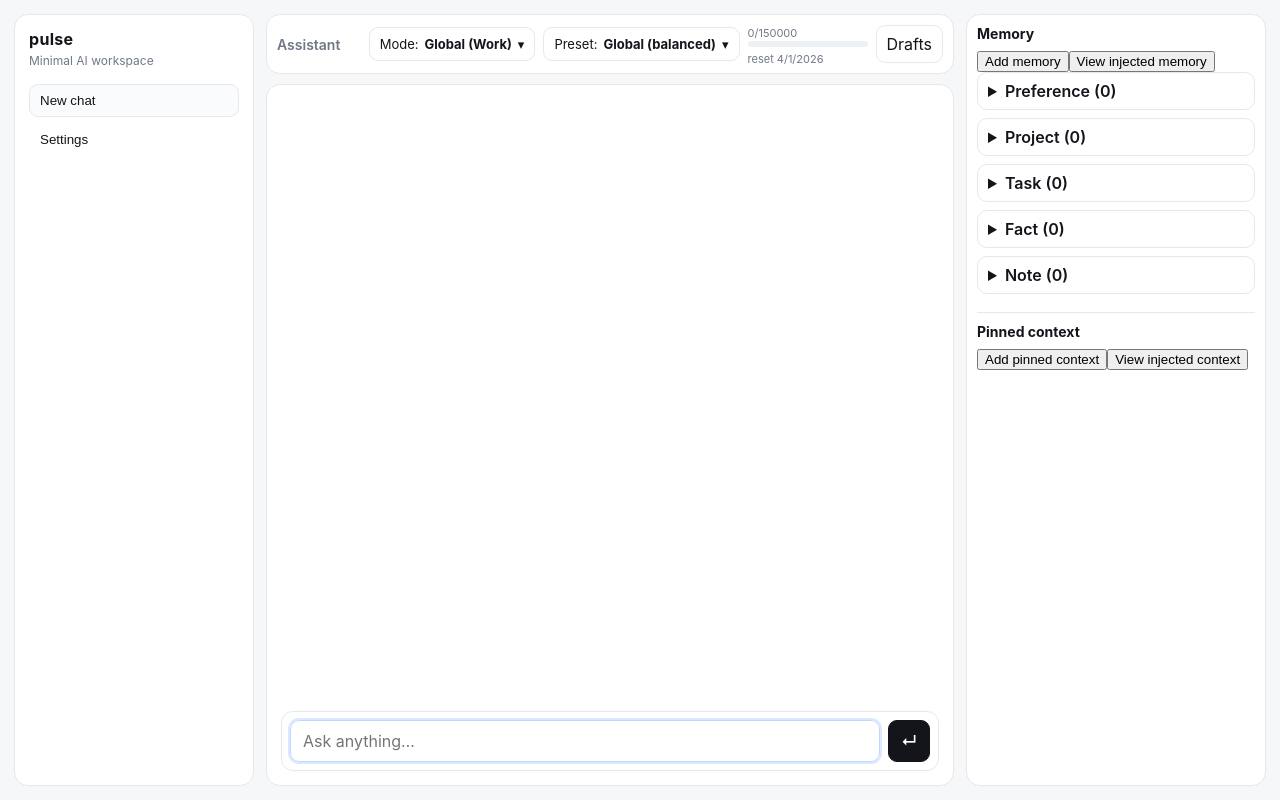
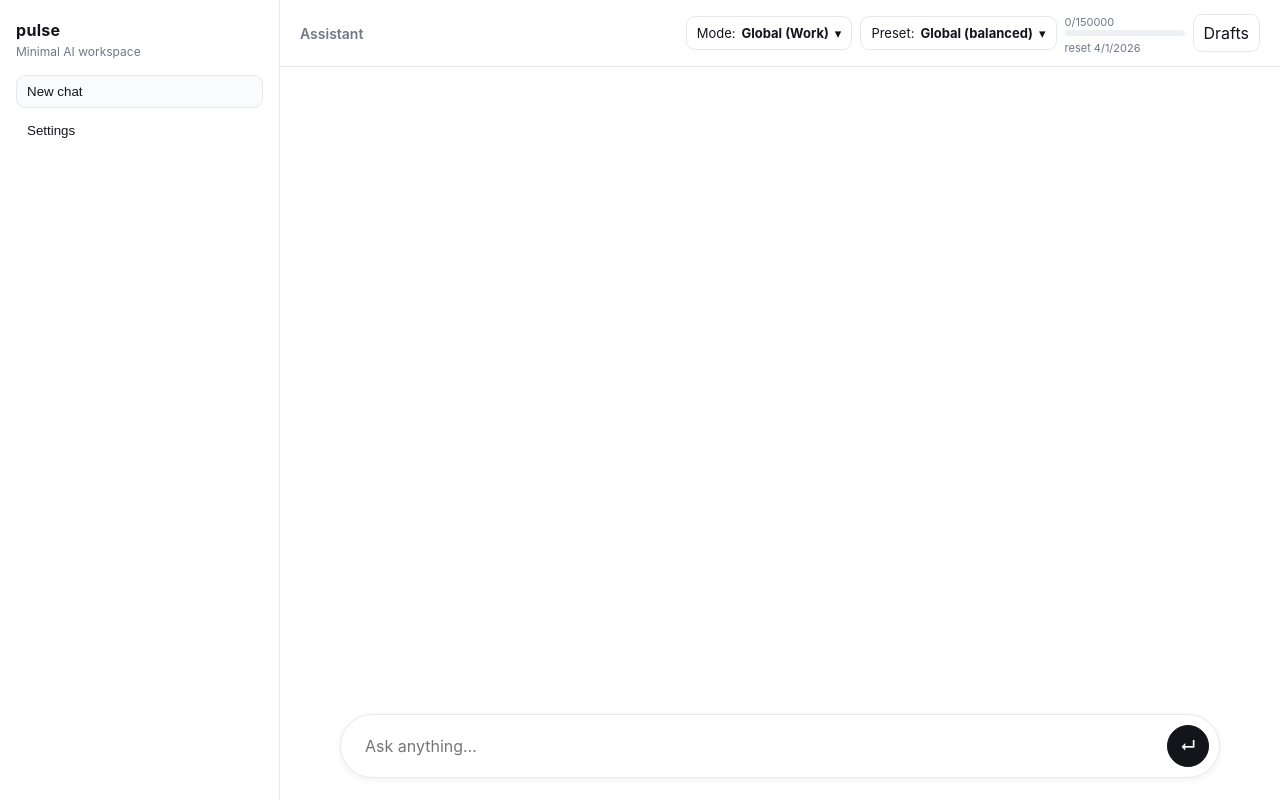
Before and after one commit to abubikdev/pulse, a website built with Vite: page index.html in a window 1280 px wide. Built offline with nearby package versions, Linux system fonts and the light colour scheme; a web font is replaced by a local one.

Commit message:
Refine layout to fixed shell with scrollable chat

```diff
--- a/src/style.css
+++ b/src/style.css
@@ -12,36 +12,34 @@
 
 body {
   margin: 0;
-  min-height: 100vh;
+  height: 100vh;
+  overflow: hidden;
   background: var(--bg);
   color: var(--text-main);
   font-family: Inter, 'Segoe UI', sans-serif;
 }
 
-#app { width: 100%; height: 100vh; padding: 14px; }
+#app { width: 100%; height: 100vh; }
 
 #layout {
   width: 100%;
   height: 100%;
   display: grid;
-  grid-template-columns: 240px 1fr 300px;
-  gap: 12px;
+  grid-template-columns: 280px minmax(0, 1fr);
 }
 
 #sidebar,
 #chat-header,
-#chat-container,
-#right-panel {
+#chat-container {
   background: var(--panel);
-  border: 1px solid var(--border);
-  border-radius: 14px;
 }
 
 #sidebar {
-  padding: 14px;
+  padding: 20px 16px;
   display: flex;
   flex-direction: column;
   gap: 16px;
+  border-right: 1px solid var(--border);
 }
 
 .sidebar-header h1 {
@@ -76,14 +74,15 @@ body {
   background: var(--panel-soft);
 }
 
-#chat-shell { min-width: 0; display: flex; flex-direction: column; gap: 10px; }
+#chat-shell { min-width: 0; display: flex; flex-direction: column; height: 100vh; }
 
 #chat-header {
-  min-height: 50px;
+  min-height: 64px;
   display: flex;
   align-items: center;
   gap: 10px;
-  padding: 6px 10px;
+  padding: 10px 20px;
+  border-bottom: 1px solid var(--border);
 }
 
 .chat-title { font-size: 14px; font-weight: 600; color: var(--text-muted); }
@@ -148,7 +147,7 @@ body {
 #messages {
   flex: 1;
   overflow-y: auto;
-  padding: 22px 0;
+  padding: 28px 0;
   display: flex;
   flex-direction: column;
   gap: 14px;
@@ -197,29 +196,32 @@ details { border: 1px solid var(--border); border-radius: 10px; padding: 8px 10p
 summary { font-weight: 600; cursor: pointer; }
 
 #input-area {
-  margin: 0 14px 14px;
-  padding: 8px;
+  margin: 0 auto 22px;
+  width: min(880px, calc(100% - 40px));
+  padding: 10px;
   border: 1px solid var(--border);
-  border-radius: 12px;
+  border-radius: 999px;
   display: grid;
   grid-template-columns: 1fr auto;
   gap: 8px;
   background: #fff;
+  box-shadow: 0 2px 8px rgba(12, 24, 40, 0.06);
 }
 
 #user-input {
   width: 100%;
-  border: 1px solid var(--border);
-  border-radius: 9px;
-  padding: 10px 12px;
+  border: 0;
+  border-radius: 999px;
+  padding: 10px 14px;
   font: inherit;
+  background: transparent;
 }
 
-#user-input:focus { outline: 2px solid #dce8ff; border-color: #c1d6ff; }
+#user-input:focus { outline: none; }
 
-#send-btn { min-width: 42px; min-height: 42px; border-radius: 9px; font-weight: 600; }
+#send-btn { min-width: 42px; min-height: 42px; border-radius: 999px; font-weight: 600; }
 
-#right-panel { padding: 10px; overflow-y: auto; }
+#right-panel { display: none; }
 .panel-section { border-bottom: 1px solid var(--border); padding-bottom: 10px; margin-bottom: 10px; }
 .panel-section:last-child { border-bottom: 0; margin-bottom: 0; }
 .panel-section h3 { margin: 0 0 8px; font-size: 14px; }
@@ -316,8 +318,7 @@ summary { font-weight: 600; cursor: pointer; }
 #mobile-overlay { display: none; }
 
 @media (max-width: 1180px) {
-  #layout { grid-template-columns: 240px 1fr; }
-  #right-panel { display: none; }
+  #layout { grid-template-columns: 240px minmax(0, 1fr); }
 }
 
 @media (min-width: 901px) { #sidebar-toggle { display: none; } }
@@ -329,7 +330,7 @@ summary { font-weight: 600; cursor: pointer; }
     position: fixed;
     inset: 0 auto 0 0;
     width: min(82vw, 320px);
-    border-radius: 0 12px 12px 0;
+    border-right: 1px solid var(--border);
     transform: translateX(-100%);
     transition: transform 180ms ease;
     z-index: 20;
@@ -353,7 +354,12 @@ summary { font-weight: 600; cursor: pointer; }
     pointer-events: auto;
   }
 
-  #chat-shell { height: 100vh; gap: 0; }
+  #chat-shell { height: 100vh; }
   #chat-header,
-  #chat-container { border-radius: 0; border-left: 0; border-right: 0; }
+  #chat-container { border-left: 0; border-right: 0; }
+
+  #input-area {
+    width: calc(100% - 20px);
+    margin-bottom: 12px;
+  }
 }
```
